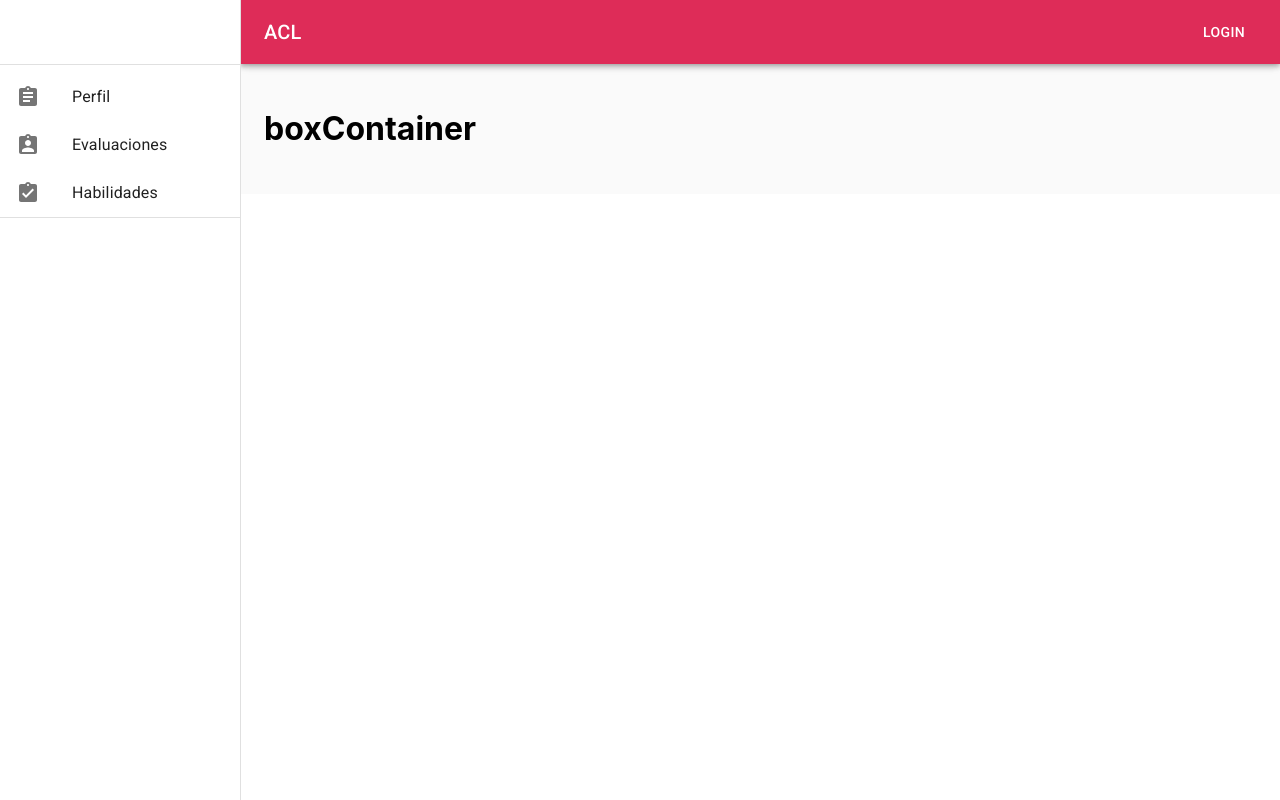
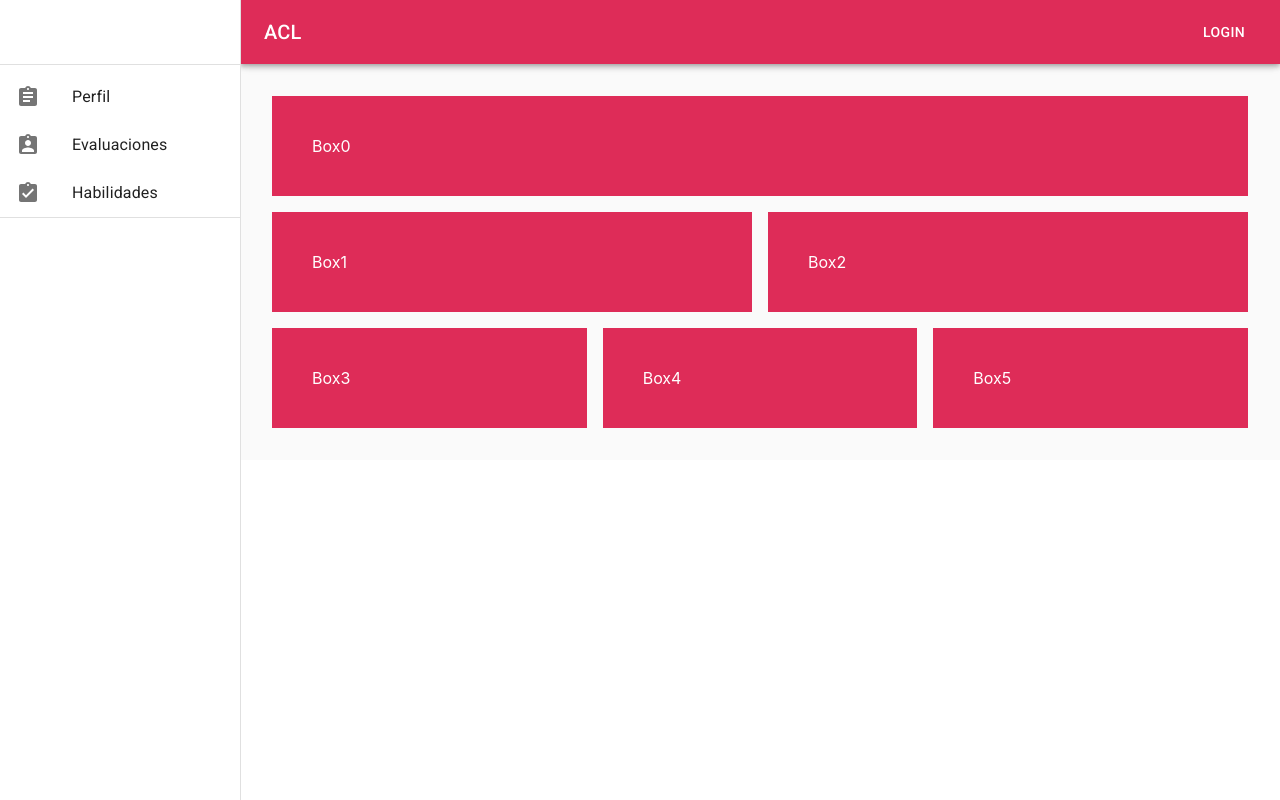
Before and after one commit to jtrujilloACL/ppj-ui, a React (Create React App) app: page / in a window 1280 px wide. Built offline with nearby package versions, Linux system fonts and the light colour scheme.

Commit message:
add: routing, refactor:containerMain to Wrapper / ref: PageContainer

```diff
--- a/package.json
+++ b/package.json
@@ -12,6 +12,7 @@
     "@testing-library/user-event": "^13.5.0",
     "react": "^17.0.2",
     "react-dom": "^17.0.2",
+    "react-router-dom": "^6.2.2",
     "react-scripts": "5.0.0",
     "web-vitals": "^2.1.4"
   },
--- a/src/App.jsx
+++ b/src/App.jsx
@@ -1,23 +1,33 @@
 import './App.css';
-
-import FirstTutorial from './components/FirstTutorial';
-import Navbar from './components/layout/Navbar';
-import ListNavbar  from './components/layout/ListNavbar';
-import HiddenList from './components/layout/HiddenList';
 
 import { ThemeProvider } from "@material-ui/core/styles";
 import ThemeCustom from './themeConfig';
+import { BrowserRouter} from "react-router-dom";
 import ContainerMain from './components/layout/ContainerMain';
+import PageContainer from './components/PageContainer';
 
-function App() {
+const App = () => {
 
   return (
     <div>
-      {/** Theme   provider, para modificar los styles originales */}
+
+      {/** Theme   provider, modify styles MUI */}
       <ThemeProvider theme={ThemeCustom}>
 
-        <ContainerMain></ContainerMain>
+        {/** Provider for Routing */}
+        <BrowserRouter>
 
+          {/**
+           * Provider Nav Bar and Menu left
+           * @See the-concept-of-composition React
+           * Wrapper "Envoltorio" Routes and Routing
+           */}
+          <ContainerMain>
+
+            <PageContainer/>
+
+          </ContainerMain>
+        </BrowserRouter>
       </ThemeProvider>
     </div>
   );
--- /dev/null
+++ b/src/components/GridTutorial/GridTutorial.jsx
@@ -0,0 +1,77 @@
+import { Box, Grid } from "@material-ui/core";
+
+const GridTutorial = () => {
+    return (
+        <Grid container>
+
+            <Grid item xs={12} md={12}>
+                <Box
+                    color="secondary.contrastText"
+                    bgcolor="secondary.main"
+                    p={5}
+                    m={1}
+                >
+                    Box0
+                </Box>
+            </Grid>
+
+            <Grid item xs={12} md={6}>
+                <Box
+                    color="secondary.contrastText"
+                    bgcolor="secondary.main"
+                    p={5}
+                    m={1}
+                >
+                    Box1
+                </Box>
+            </Grid>
+
+            <Grid item xs={12} md={6}>
+                <Box
+                    color="secondary.contrastText"
+                    bgcolor="secondary.main"
+                    p={5}
+                    m={1}
+                >
+                    Box2
+                </Box>
+            </Grid>
+
+            <Grid item xs={6} md={4}>
+                <Box
+                    color="secondary.contrastText"
+                    bgcolor="secondary.main"
+                    p={5}
+                    m={1}
+                >
+                    Box3
+                </Box>
+            </Grid>
+
+            <Grid item xs={6} md={4}>
+                <Box
+                    color="secondary.contrastText"
+                    bgcolor="secondary.main"
+                    p={5}
+                    m={1}
+                >
+                    Box4
+                </Box>
+            </Grid>
+
+            <Grid item xs={12} md={4}>
+                <Box
+                    color="secondary.contrastText"
+                    bgcolor="secondary.main"
+                    p={5}
+                    m={1}
+                >
+                    Box5
+                </Box>
+            </Grid>
+
+        </Grid>
+    );
+}
+
+export default GridTutorial;
--- a/src/components/layout/HiddenList.jsx
+++ b/src/components/HiddenTutorial/HiddenTutorial.jsx
@@ -1,7 +1,7 @@
 import React from 'react';
 import { withWidth, Typography, Hidden, Button } from "@material-ui/core";
 
-function HiddenList(props) {
+function HiddenTutorial(props) {
     return (
         <div>
             <Typography variant="h6" color="initial">
@@ -19,4 +19,4 @@ function HiddenList(props) {
      );
 }
 
-export default withWidth()(HiddenList);
+export default withWidth()(HiddenTutorial);
--- /dev/null
+++ b/src/components/PageContainer.jsx
@@ -0,0 +1,37 @@
+import React from 'react';
+import { Grid, Box } from "@material-ui/core";
+import { Route, Routes, useNavigate } from "react-router-dom";
+
+//Components
+import FirstTutorial from './FirstTutorial/FirstTutorial';
+import GridTutorial from './GridTutorial/GridTutorial';
+import HiddenTutorial from './HiddenTutorial/HiddenTutorial';
+
+const Btn = (to) => { const navigate = useNavigate(); return (<div><button onClick={() => navigate(to.to)}>ir a {to.to}</button></div>); }
+const A = () => { return (<div style={{ background: "red", width: 100, height: 100 }}><Btn to="/B" /></div>); }
+
+//TODO: split in Page and Routing
+const PageContainer = () => {
+
+    return (
+        <Routes>
+            <Route
+                path='/first-tutorial'
+                element={<FirstTutorial />}
+            ></Route>
+
+            <Route
+                path='/hidden-tutorial'
+                element={<HiddenTutorial />}
+            ></Route>
+
+            <Route
+                path='/'
+                element={<GridTutorial />}
+            ></Route>
+
+        </Routes>
+    );
+}
+
+export default PageContainer;
--- a/src/components/layout/BoxContainer.jsx
+++ /dev/null
@@ -1,7 +0,0 @@
-function BoxContainer() {
-    return (
-        <h1>boxContainer</h1>
-    );
-}
-
-export default BoxContainer;
--- a/src/components/layout/ContainerMain.jsx
+++ b/src/components/layout/ContainerMain.jsx
@@ -2,7 +2,6 @@ import React from 'react';
 import { Hidden, makeStyles } from "@material-ui/core";
 import Navbar from './Navbar';
 import DrawerLeft from './DrawerLeft';
-import BoxContainer from './BoxContainer';
 
 const stylesContainer = makeStyles(theme => ({
     root: {
@@ -16,7 +15,7 @@ const stylesContainer = makeStyles(theme => ({
     },
 }));
 
-function ContainerMain() {
+const ContainerMain = (props)=> {
 
     const classes = stylesContainer();
     const [openState, setOpenState] = React.useState(false);
@@ -27,9 +26,10 @@ function ContainerMain() {
 
     return (
         <div className={classes.root}>
-
+            {/** Nav Bar **/}
             <Navbar openDrawer={openCloseDrawer} />
 
+            {/** Left Menu - Hidden minor xs **/}
             <Hidden xsDown>
                 <DrawerLeft
                     variant="permanent"
@@ -37,6 +37,7 @@ function ContainerMain() {
                 />
             </Hidden>
 
+            {/** Left Menu - Hidden on click **/}
             <Hidden smUp>
                 <DrawerLeft
                     variant="temporary"
@@ -45,10 +46,11 @@ function ContainerMain() {
                 />
             </Hidden>
 
+            {/** Offset and Main page **/}
             <div className={classes.content}>
                 <div className={classes.toolbar}></div>
 
-                <BoxContainer></BoxContainer>
+                {props.children}
 
             </div>
         </div>
--- a/src/components/layout/DrawerLeft.jsx
+++ b/src/components/layout/DrawerLeft.jsx
@@ -2,13 +2,13 @@ import React from 'react';
 import { makeStyles, Drawer, Divider } from "@material-ui/core";
 import ListNavbar from './ListNavbar';
 
-const styleDrawer = makeStyles( theme =>({
+const styleDrawer = makeStyles(theme => ({
     drawer: {
-        width:240,
+        width: 240,
         flexShrink: 0,
     },
     drawerPaper: {
-        width:240,
+        width: 240,
     },
     toolbar: theme.mixins.toolbar
 }));
@@ -20,18 +20,20 @@ function DrawerLeft(props) {
 
     return (
         <Drawer
+            anchor="left"
             className={classes.drawer}
             classes={{
                 paper: classes.drawerPaper,
             }}
+            open={props.open}
+            onClose={props.onClose ? props.onClose : null}
             variant={props.variant}
-            open={props.open}
-            onClose={props.onClose? props.onClose : null}
-            anchor="left"
-            >
+        >
+
             <div className={classes.toolbar}></div>
-            <Divider/>
+            <Divider />
             <ListNavbar />
+
         </Drawer>
     );
 }
--- a/src/index.js
+++ b/src/index.js
@@ -2,16 +2,8 @@ import React from 'react';
 import ReactDOM from 'react-dom';
 import './index.css';
 import App from './App.jsx';
-import reportWebVitals from './reportWebVitals';
 
 ReactDOM.render(
-  <React.StrictMode>
-    <App />
-  </React.StrictMode>,
+    <App />,
   document.getElementById('root')
 );
-
-// If you want to start measuring performance in your app, pass a function
-// to log results (for example: reportWebVitals(console.log))
-// or send to an analytics endpoint. Learn more: https://bit.ly/CRA-vitals
-reportWebVitals();
```
Also changed, not shown: src/components/FirstTutorial/FirstTutorial.jsx (renamed from src/components/firstTutorial.jsx), 2 other files (tests, documents, lock files or other folders).
